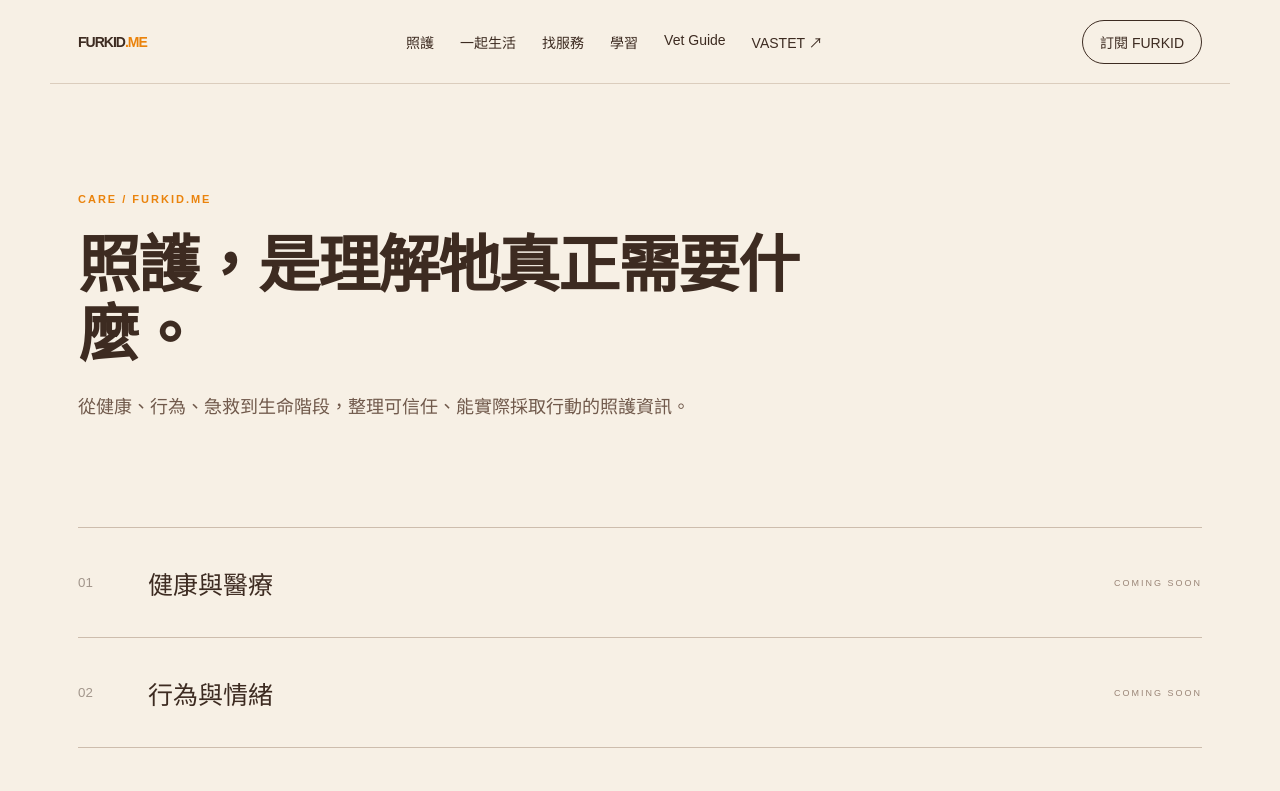
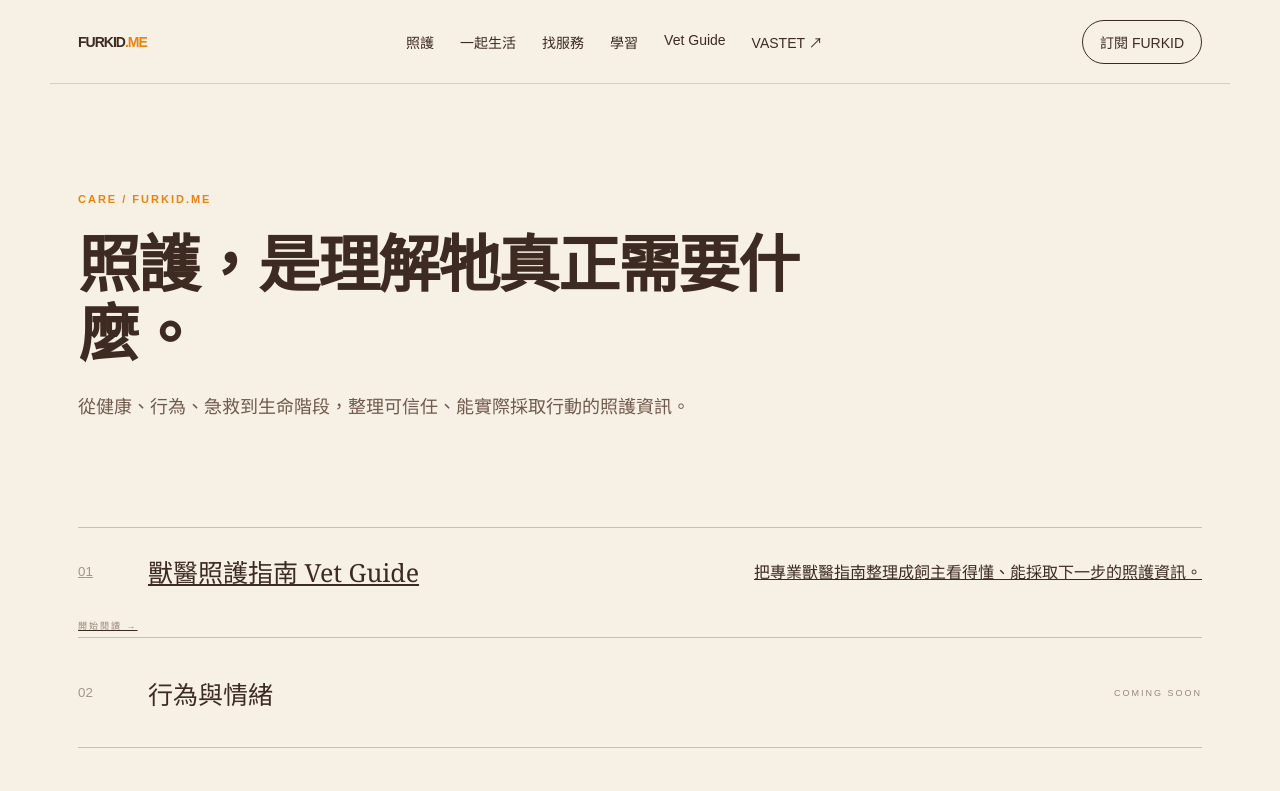
Before and after one commit to furkid-me/furkid-website, a Next.js app: page /care in a window 1280 px wide. Shown: the top 791 px of the page. Built offline with nearby package versions, Linux system fonts and the light colour scheme.

Commit message:
Add Vet Guide as primary Care entry

```diff
--- a/app/[section]/page.js
+++ b/app/[section]/page.js
@@ -1,7 +1,7 @@
 import { notFound } from "next/navigation";
 import SiteHeader from "../components/SiteHeader";
 import SiteFooter from "../components/SiteFooter";
-const sections={care:{eyebrow:"CARE",title:"照護，是理解牠真正需要什麼。",intro:"從健康、行為、急救到生命階段，整理可信任、能實際採取行動的照護資訊。",items:["健康與醫療","行為與情緒","急救與安全","生命階段"],note:"Vet Guide 將成為健康與醫療內容的主要知識入口。"},live:{eyebrow:"LIVE",title:"一起生活，不只是把牠養大。",intro:"吃飯、居住、旅行、外出、友善場所與日常關係，都是人與毛孩共同生活的一部分。",items:["食與日常","住與環境","行與旅行","育樂與友善場所"],note:"未來將延伸找玩、找餐廳、找店家與寵物友善場所。"},learn:{eyebrow:"LEARN",title:"好的照護，可以被學會。",intro:"給飼主，也給想成為專業照護者的人。從實用知識、指南到完整培訓。",items:["飼主學習","專業照護培訓","課程與工作坊","工具與下載"],note:"專業保姆培訓、電子書與照護教材將逐步整合到這裡。"}};
+const sections={care:{eyebrow:"CARE",title:"照護，是理解牠真正需要什麼。",intro:"從健康、行為、急救到生命階段，整理可信任、能實際採取行動的照護資訊。",items:[{title:"獸醫照護指南 Vet Guide",href:"/vet-guide",desc:"把專業獸醫指南整理成飼主看得懂、能採取下一步的照護資訊。",status:"開始閱讀 →"},{title:"行為與情緒"},{title:"急救與安全"},{title:"生命階段"}],note:"Vet Guide 是 FURKID.ME 健康與醫療內容的主要知識入口。"},live:{eyebrow:"LIVE",title:"一起生活，不只是把牠養大。",intro:"吃飯、居住、旅行、外出、友善場所與日常關係，都是人與毛孩共同生活的一部分。",items:[{title:"食與日常"},{title:"住與環境"},{title:"行與旅行"},{title:"育樂與友善場所"}],note:"未來將延伸找玩、找餐廳、找店家與寵物友善場所。"},learn:{eyebrow:"LEARN",title:"好的照護，可以被學會。",intro:"給飼主，也給想成為專業照護者的人。從實用知識、指南到完整培訓。",items:[{title:"飼主學習"},{title:"專業照護培訓"},{title:"課程與工作坊"},{title:"工具與下載"}],note:"專業保姆培訓、電子書與照護教材將逐步整合到這裡。"}};
 export function generateStaticParams(){return Object.keys(sections).map(section=>({section}));}
 export async function generateMetadata({params}){const {section}=await params;const d=sections[section];if(!d)return {};return {title:d.title,description:d.intro,alternates:{canonical:`/${section}`}};}
-export default async function SectionPage({params}){const {section}=await params;const d=sections[section];if(!d)notFound();return <main><SiteHeader/><section className="section-hero shell"><span>{d.eyebrow} / FURKID.ME</span><h1>{d.title}</h1><p>{d.intro}</p></section><section className="section-body shell"><div className="section-list">{d.items.map((x,i)=><div className="section-item" key={x}><small>0{i+1}</small><h2>{x}</h2><span>COMING SOON</span></div>)}</div><div className="coming-note"><b>正在建立這個世界。</b><p>{d.note}</p><p>這一頁先作為資訊架構入口，內容會分階段上線，而不是為了填滿網站一次塞入大量低品質頁面。</p></div></section><SiteFooter/></main>}
+export default async function SectionPage({params}){const {section}=await params;const d=sections[section];if(!d)notFound();return <main><SiteHeader/><section className="section-hero shell"><span>{d.eyebrow} / FURKID.ME</span><h1>{d.title}</h1><p>{d.intro}</p></section><section className="section-body shell"><div className="section-list">{d.items.map((x,i)=>x.href?<a className="section-item" href={x.href} key={x.title}><small>0{i+1}</small><h2>{x.title}</h2>{x.desc&&<p>{x.desc}</p>}<span>{x.status}</span></a>:<div className="section-item" key={x.title}><small>0{i+1}</small><h2>{x.title}</h2><span>COMING SOON</span></div>)}</div><div className="coming-note"><b>正在建立這個世界。</b><p>{d.note}</p><p>這一頁作為資訊架構入口，內容會分階段上線，而不是為了填滿網站一次塞入大量低品質頁面。</p></div></section><SiteFooter/></main>}
```
